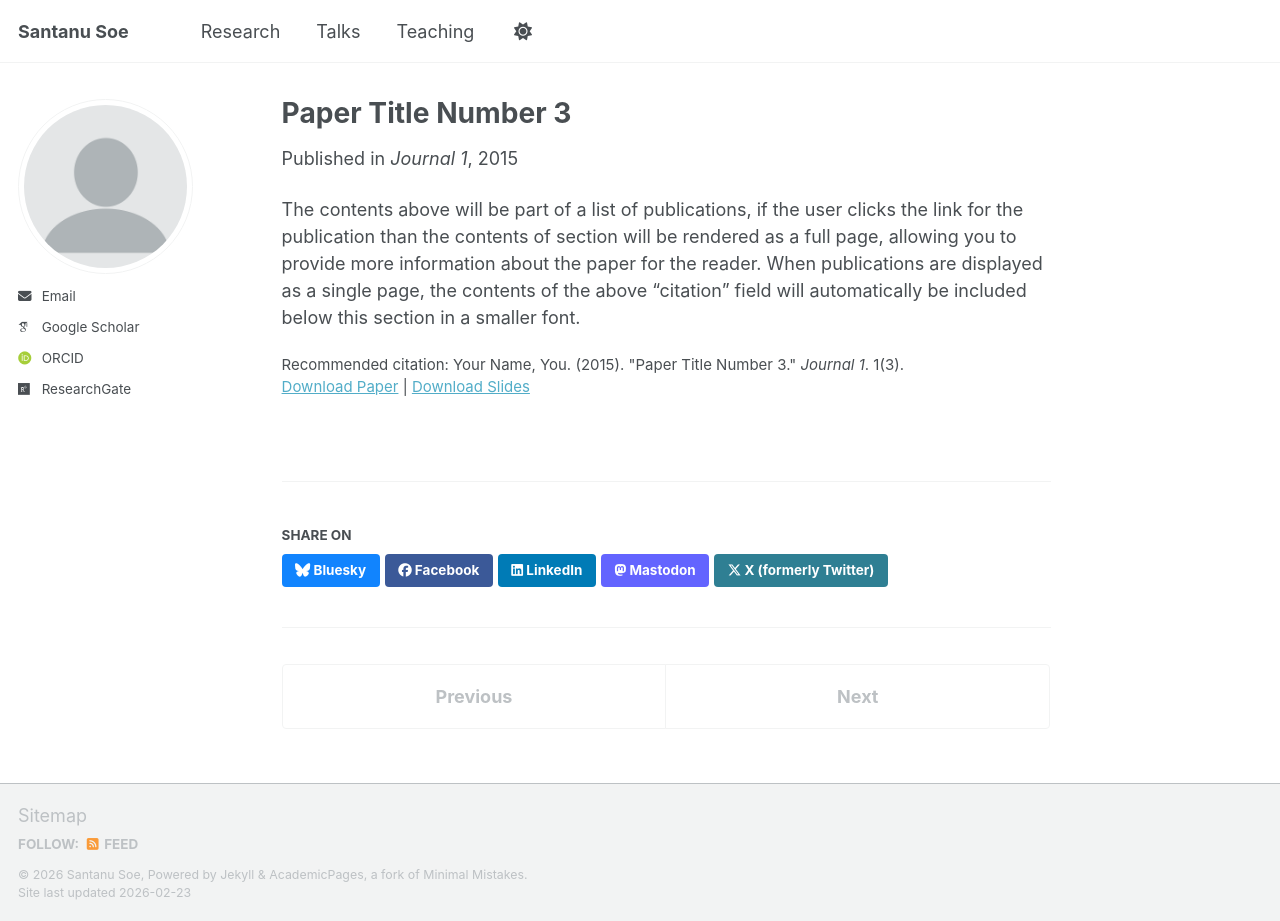
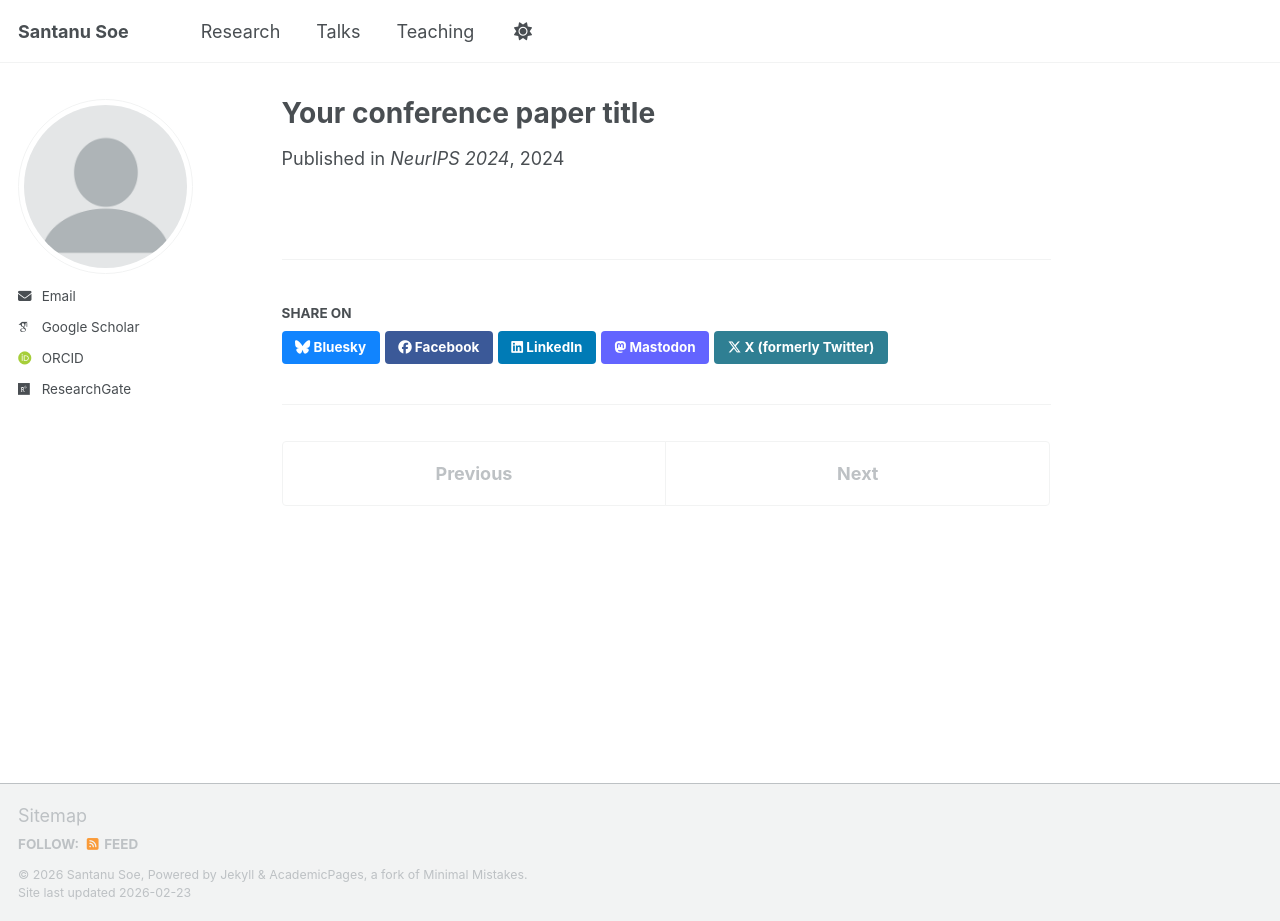
Before and after one commit to santanusoe/santanusoe.github.io, a Jekyll site: the page built from _publications/2015-10-01-paper-title-number-3.md, in a window 1280 px wide and 921 px high. Built offline with Jekyll 4.4.1, drawn with Linux system fonts in a browser that asks for light colours; some web fonts are replaced; a script bundle is joined from its source files by our own code; library files that are not in the unit come from our copies.

Commit message:
Update 2015-10-01-paper-title-number-3.md

```diff
--- a/_publications/2015-10-01-paper-title-number-3.md
+++ b/_publications/2015-10-01-paper-title-number-3.md
@@ -1,14 +1,11 @@
 ---
-title: "Paper Title Number 3"
+title: "Your conference paper title"
 collection: publications
-category: manuscripts
-permalink: /publication/2015-10-01-paper-title-number-3
-excerpt: 'This paper is about the number 3. The number 4 is left for future work.'
-date: 2015-10-01
-venue: 'Journal 1'
-slidesurl: 'https://academicpages.github.io/files/slides3.pdf'
-paperurl: 'https://academicpages.github.io/files/paper3.pdf'
-citation: 'Your Name, You. (2015). &quot;Paper Title Number 3.&quot; <i>Journal 1</i>. 1(3).'
+permalink: /publication/your-conf-paper/
+date: 2024-12-01
+category: conferences
+
+with: "A. Author and B. Author"
+venue: "NeurIPS 2024"
+paperurl: "https://arxiv.org/abs/xxxx.xxxxx"
 ---
-
-The contents above will be part of a list of publications, if the user clicks the link for the publication than the contents of section will be rendered as a full page, allowing you to provide more information about the paper for the reader. When publications are displayed as a single page, the contents of the above "citation" field will automatically be included below this section in a smaller font.
```
